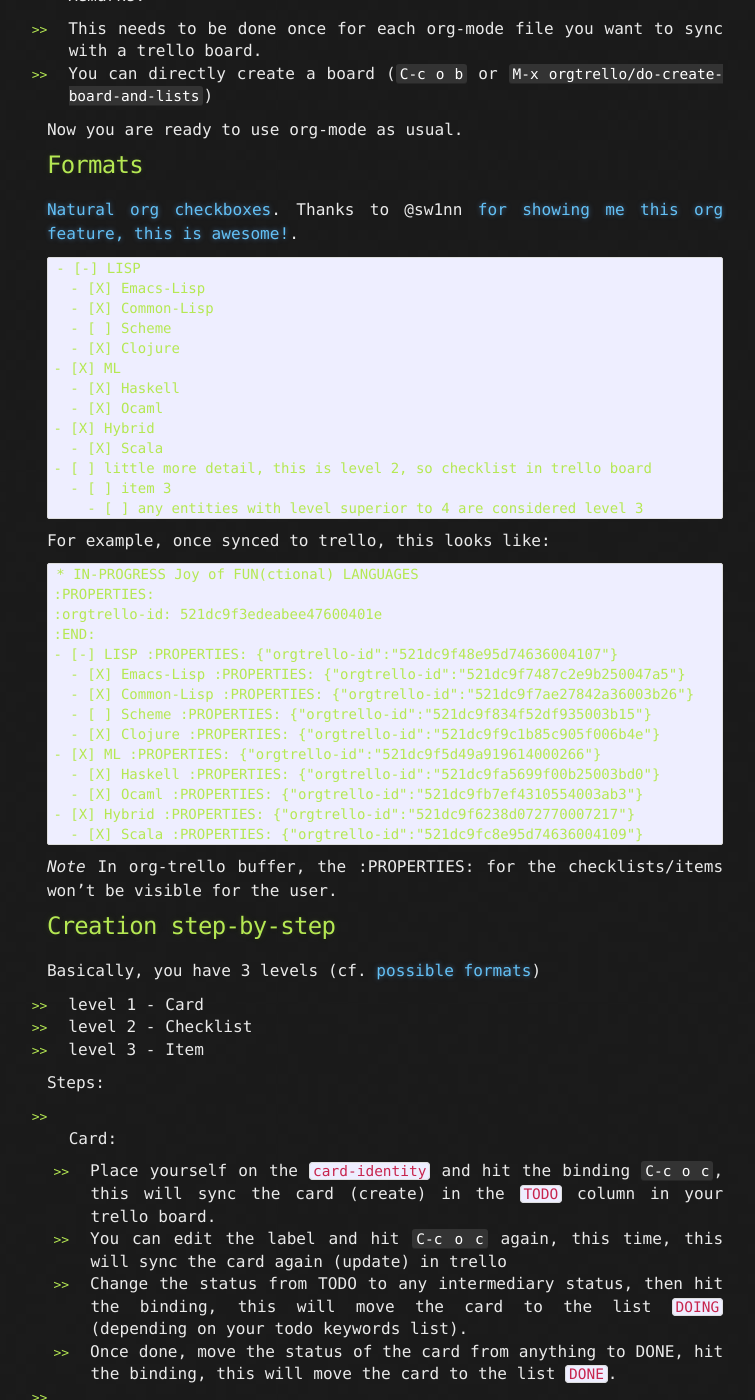
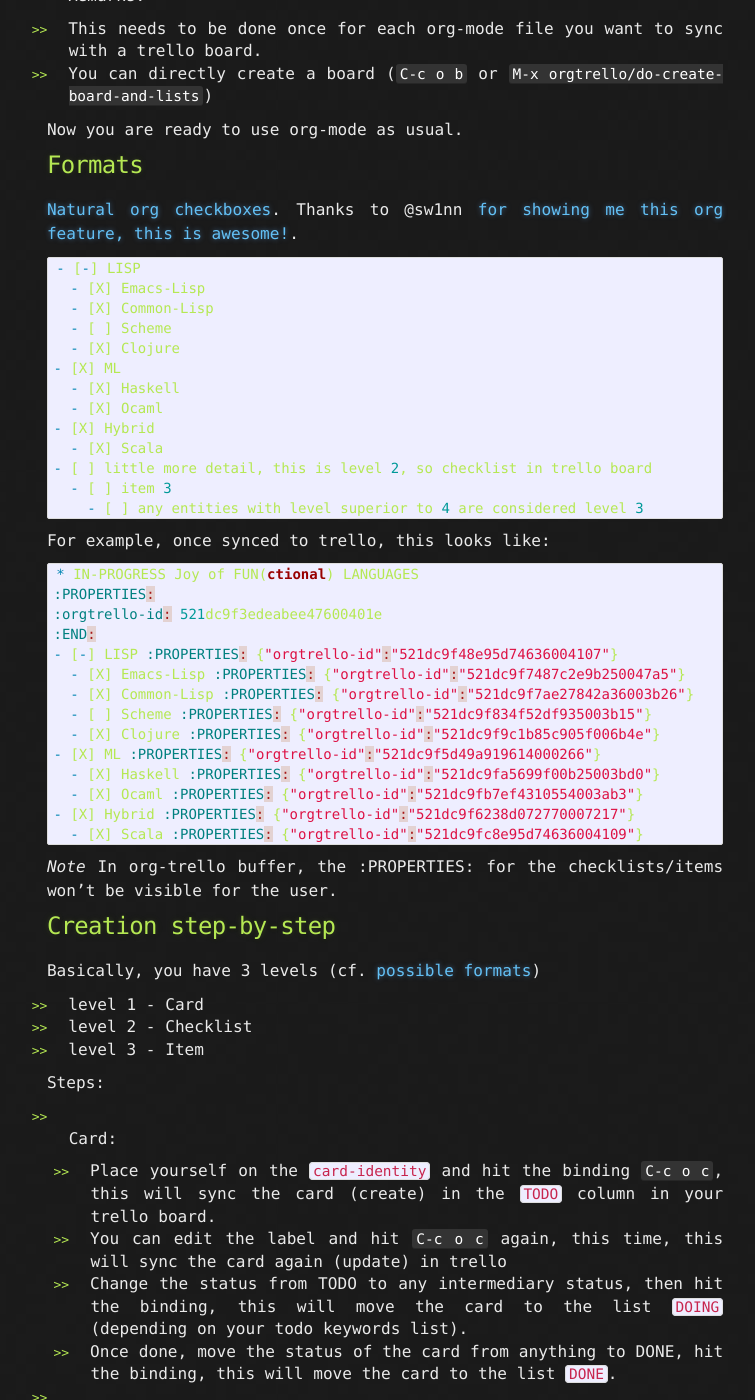
Before and after one commit to org-trello/org-trello.github.io, a Jekyll site: the page built from usage.md, in a window 1280 px wide and 1400 px high, scrolled down 593 px. Shown: the whole window, without its empty margins (255-1010 px from the left). Built offline with Jekyll 4.4.1, drawn with Linux system fonts in a browser that asks for light colours; Markdown is read by kramdown in place of the engine named in the settings.

Commit message:
Use other format language

````diff
--- a/usage.md
+++ b/usage.md
@@ -29,7 +29,7 @@ Now you are ready to use org-mode as usual.
 [Natural org checkboxes](http://orgmode.org/manual/Checkboxes.html).
 Thanks to @sw1nn [for showing me this org feature, this is awesome!](https://github.com/org-trello/org-trello/issues/14).
 
-```
+```clj
 - [-] LISP
   - [X] Emacs-Lisp
   - [X] Common-Lisp
@@ -47,7 +47,7 @@ Thanks to @sw1nn [for showing me this org feature, this is awesome!](https://git
 
 For example, once synced to trello, this looks like:
 
-```
+```clj
 * IN-PROGRESS Joy of FUN(ctional) LANGUAGES
 :PROPERTIES:
 :orgtrello-id: 521dc9f3edeabee47600401e
````
